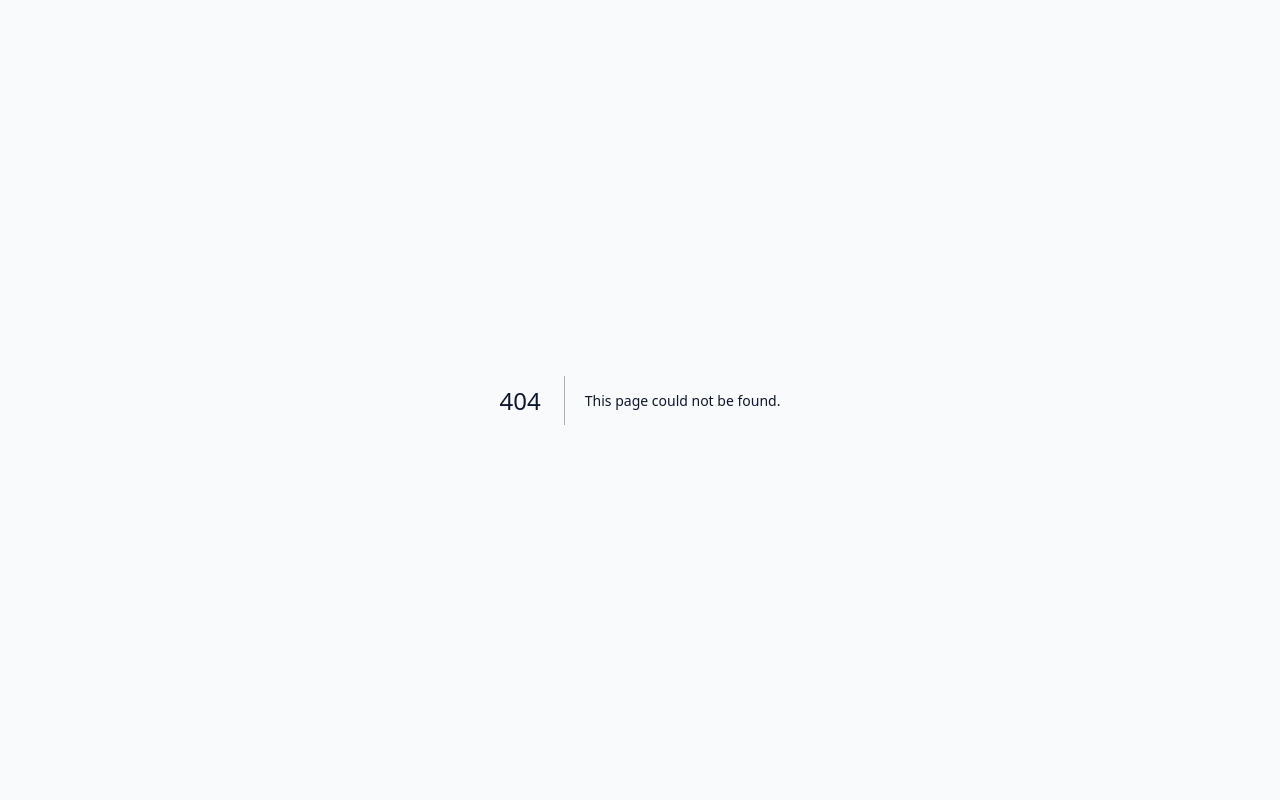
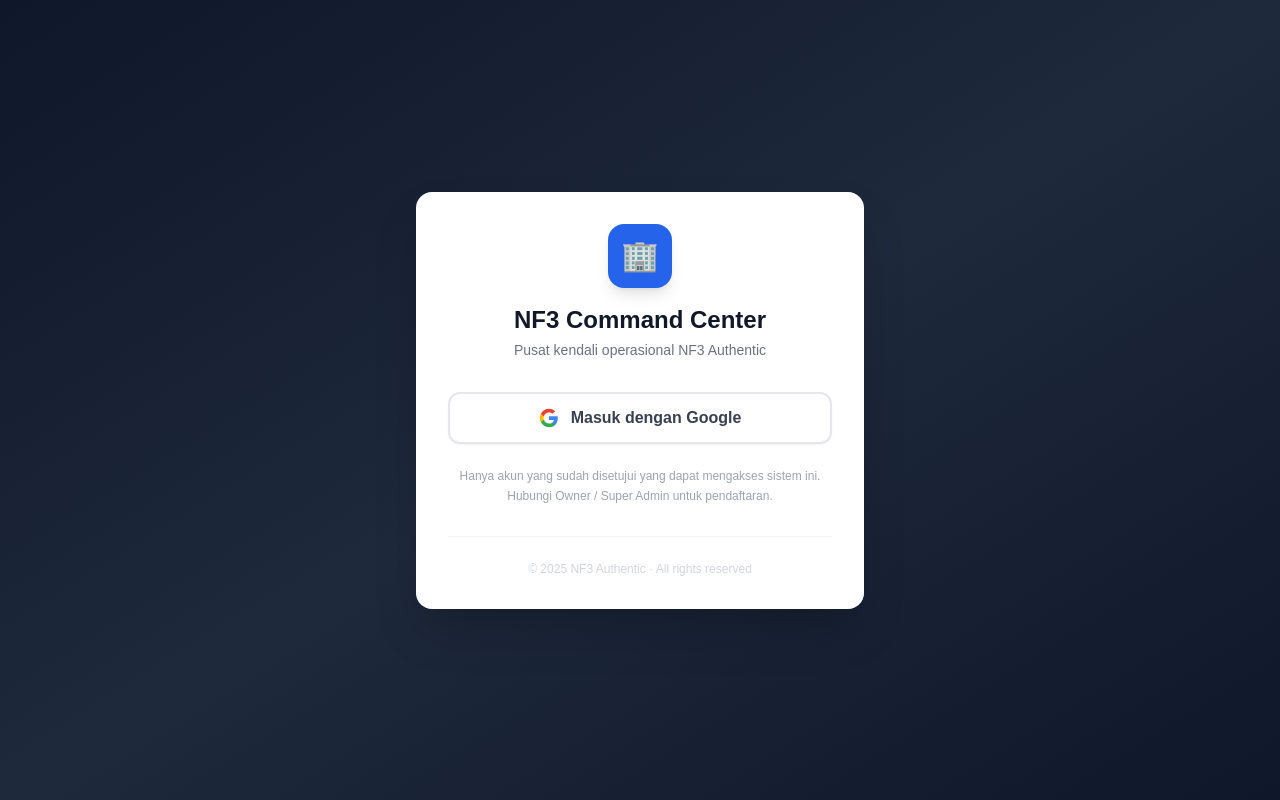
Before and after one commit to sampriatna/nf3-command-center, a Next.js app: page /login in a window 1280 px wide. Before the commit this address had no page. Built offline with nearby package versions, Linux system fonts and the light colour scheme; no server answers.

Commit message:
feat: Login page - Google OAuth

```diff
--- /dev/null
+++ b/src/app/login/page.tsx
@@ -0,0 +1,68 @@
+"use client";
+
+import { useState } from "react";
+import { createClient } from "@supabase/supabase-js";
+
+const supabase = createClient(
+  process.env.NEXT_PUBLIC_SUPABASE_URL!,
+  process.env.NEXT_PUBLIC_SUPABASE_ANON_KEY!
+);
+
+export default function LoginPage() {
+  const [loading, setLoading] = useState(false);
+  const [error, setError] = useState("");
+
+  async function handleGoogleLogin() {
+    setLoading(true);
+    setError("");
+    const { error } = await supabase.auth.signInWithOAuth({
+      provider: "google",
+      options: {
+        redirectTo: `${window.location.origin}/api/auth/callback`,
+        queryParams: { access_type: "offline", prompt: "consent" },
+      },
+    });
+    if (error) { setError(error.message); setLoading(false); }
+  }
+
+  return (
+    <div className="min-h-screen bg-gradient-to-br from-slate-900 via-slate-800 to-slate-900 flex items-center justify-center p-4">
+      <div className="bg-white rounded-2xl shadow-2xl w-full max-w-md p-8">
+        <div className="text-center mb-8">
+          <div className="inline-flex items-center justify-center w-16 h-16 bg-blue-600 rounded-2xl mb-4 shadow-lg">
+            <span className="text-3xl">🏢</span>
+          </div>
+          <h1 className="text-2xl font-bold text-gray-900">NF3 Command Center</h1>
+          <p className="text-gray-500 text-sm mt-1">Pusat kendali operasional NF3 Authentic</p>
+        </div>
+        {error && (
+          <div className="bg-red-50 border border-red-200 text-red-700 text-sm p-3 rounded-lg mb-4">{error}</div>
+        )}
+        <button
+          onClick={handleGoogleLogin}
+          disabled={loading}
+          className="w-full flex items-center justify-center gap-3 bg-white border-2 border-gray-200 hover:border-blue-400 hover:bg-blue-50 text-gray-700 font-semibold py-3 px-4 rounded-xl transition-all duration-200 disabled:opacity-50 disabled:cursor-not-allowed shadow-sm"
+        >
+          {loading ? (
+            <div className="w-5 h-5 border-2 border-blue-500 border-t-transparent rounded-full animate-spin" />
+          ) : (
+            <svg width="20" height="20" viewBox="0 0 24 24" xmlns="http://www.w3.org/2000/svg">
+              <path d="M22.56 12.25c0-.78-.07-1.53-.2-2.25H12v4.26h5.92c-.26 1.37-1.04 2.53-2.21 3.31v2.77h3.57c2.08-1.92 3.28-4.74 3.28-8.09z" fill="#4285F4"/>
+              <path d="M12 23c2.97 0 5.46-.98 7.28-2.66l-3.57-2.77c-.98.66-2.23 1.06-3.71 1.06-2.86 0-5.29-1.93-6.16-4.53H2.18v2.84C3.99 20.53 7.7 23 12 23z" fill="#34A853"/>
+              <path d="M5.84 14.09c-.22-.66-.35-1.36-.35-2.09s.13-1.43.35-2.09V7.07H2.18C1.43 8.55 1 10.22 1 12s.43 3.45 1.18 4.93l2.85-2.22.81-.62z" fill="#FBBC05"/>
+              <path d="M12 5.38c1.62 0 3.06.56 4.21 1.64l3.15-3.15C17.45 2.09 14.97 1 12 1 7.7 1 3.99 3.47 2.18 7.07l3.66 2.84c.87-2.6 3.3-4.53 6.16-4.53z" fill="#EA4335"/>
+            </svg>
+          )}
+          {loading ? "Mengarahkan ke Google..." : "Masuk dengan Google"}
+        </button>
+        <div className="mt-6 text-center">
+          <p className="text-xs text-gray-400">Hanya akun yang sudah disetujui yang dapat mengakses sistem ini.</p>
+          <p className="text-xs text-gray-400 mt-1">Hubungi Owner / Super Admin untuk pendaftaran.</p>
+        </div>
+        <div className="mt-8 pt-6 border-t border-gray-100 text-center">
+          <p className="text-xs text-gray-300">© 2025 NF3 Authentic · All rights reserved</p>
+        </div>
+      </div>
+    </div>
+  );
+}
```
